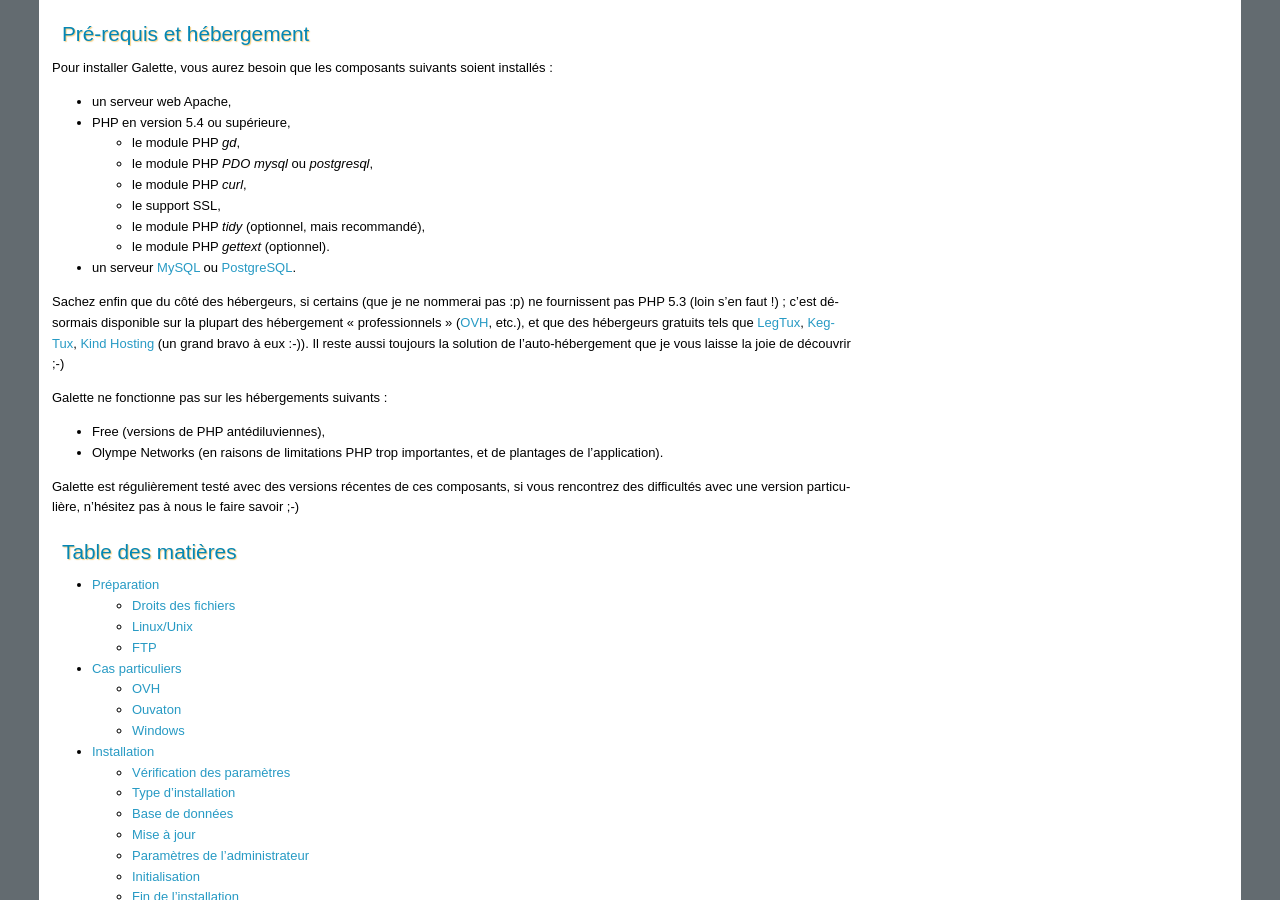
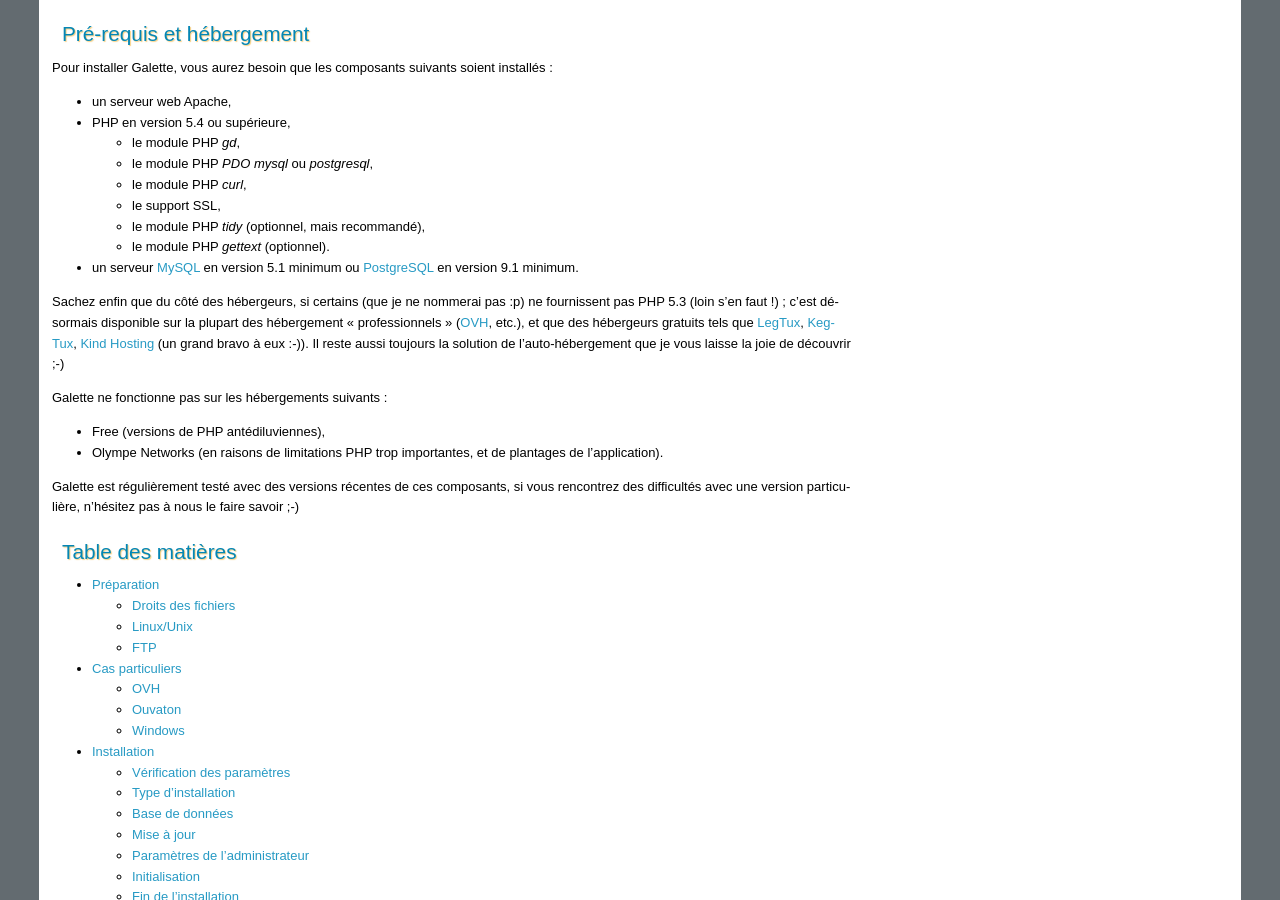
Before and after one commit to galette/galettedoc, a Sphinx documentation site: the page built from source/installation/index.rst, in a window 1280 px wide and 900 px high, scrolled down 588 px. Built offline with Sphinx 7.4.7, drawn with Linux system fonts in a browser that asks for light colours.

Commit message:
Définition des versions de MySQL et PostgreSQL minimales

```diff
--- a/source/installation/index.rst
+++ b/source/installation/index.rst
@@ -39,7 +39,7 @@ Pour installer Galette, vous aurez besoin que les composants suivants soient ins
   * le module PHP `tidy` (optionnel, mais recommandé),
   * le module PHP `gettext` (optionnel).
 
-* un serveur `MySQL <http://mysql.com>`_ ou `PostgreSQL <http://postgresql.org>`_.
+* un serveur `MySQL <http://mysql.com>`_  en version  5.1 minimum ou `PostgreSQL <http://postgresql.org>`_ en version 9.1 minimum.
 
 Sachez enfin que du côté des hébergeurs, si certains (que je ne nommerai pas :p) ne fournissent pas PHP 5.3 (loin s'en faut !) ; c'est désormais disponible sur la plupart des hébergement « professionnels » (`OVH <http://ovh.com>`_, etc.), et que des hébergeurs gratuits tels que `LegTux <http://legtux.org/>`_, `KegTux <http://www.kegtux.org/>`_, `Kind Hosting <http://www.kind-hosting.fr/>`_ (un grand bravo à eux :-)). Il reste aussi toujours la solution de l'auto-hébergement que je vous laisse la joie de découvrir ;-)
 
```
